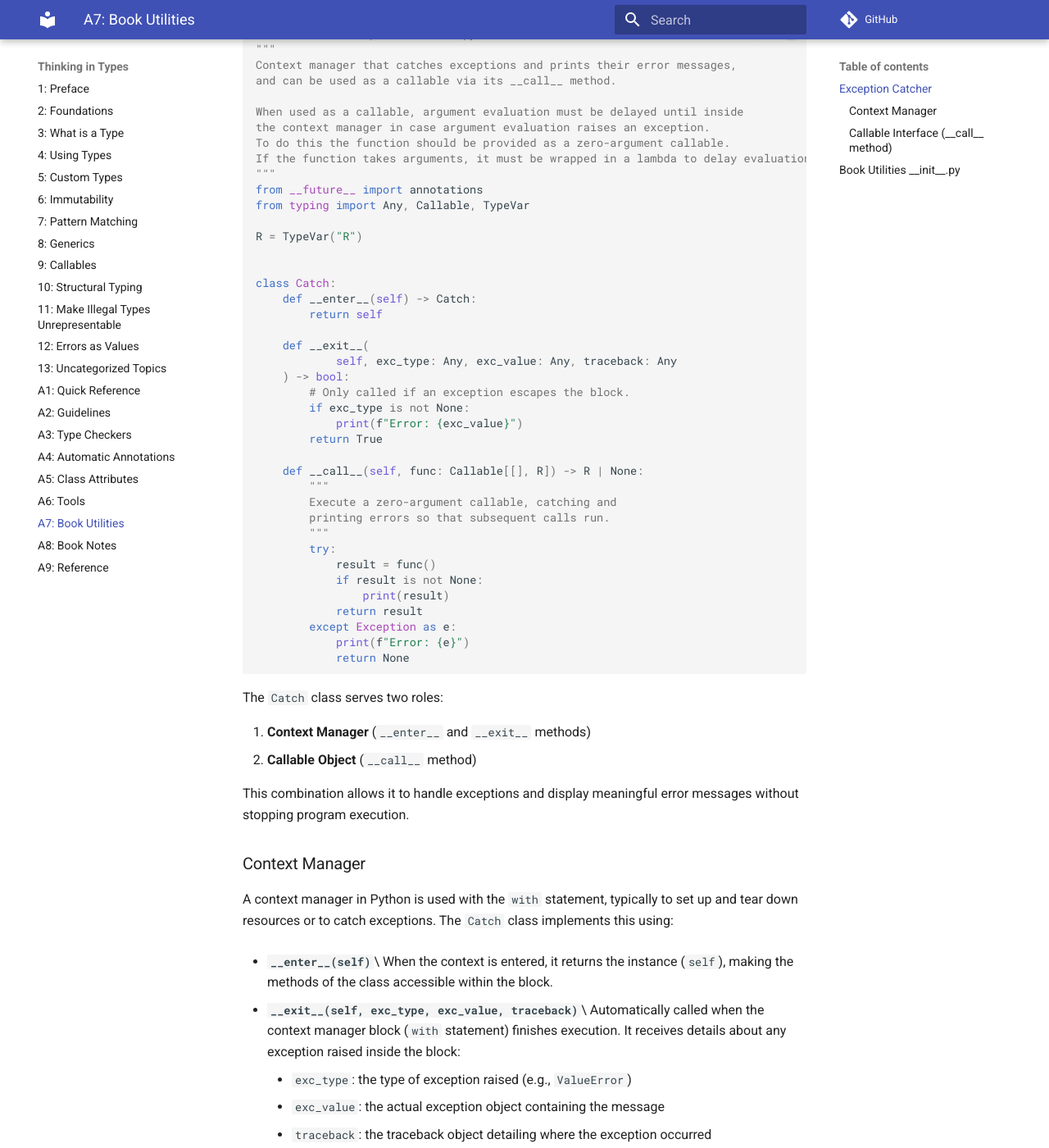
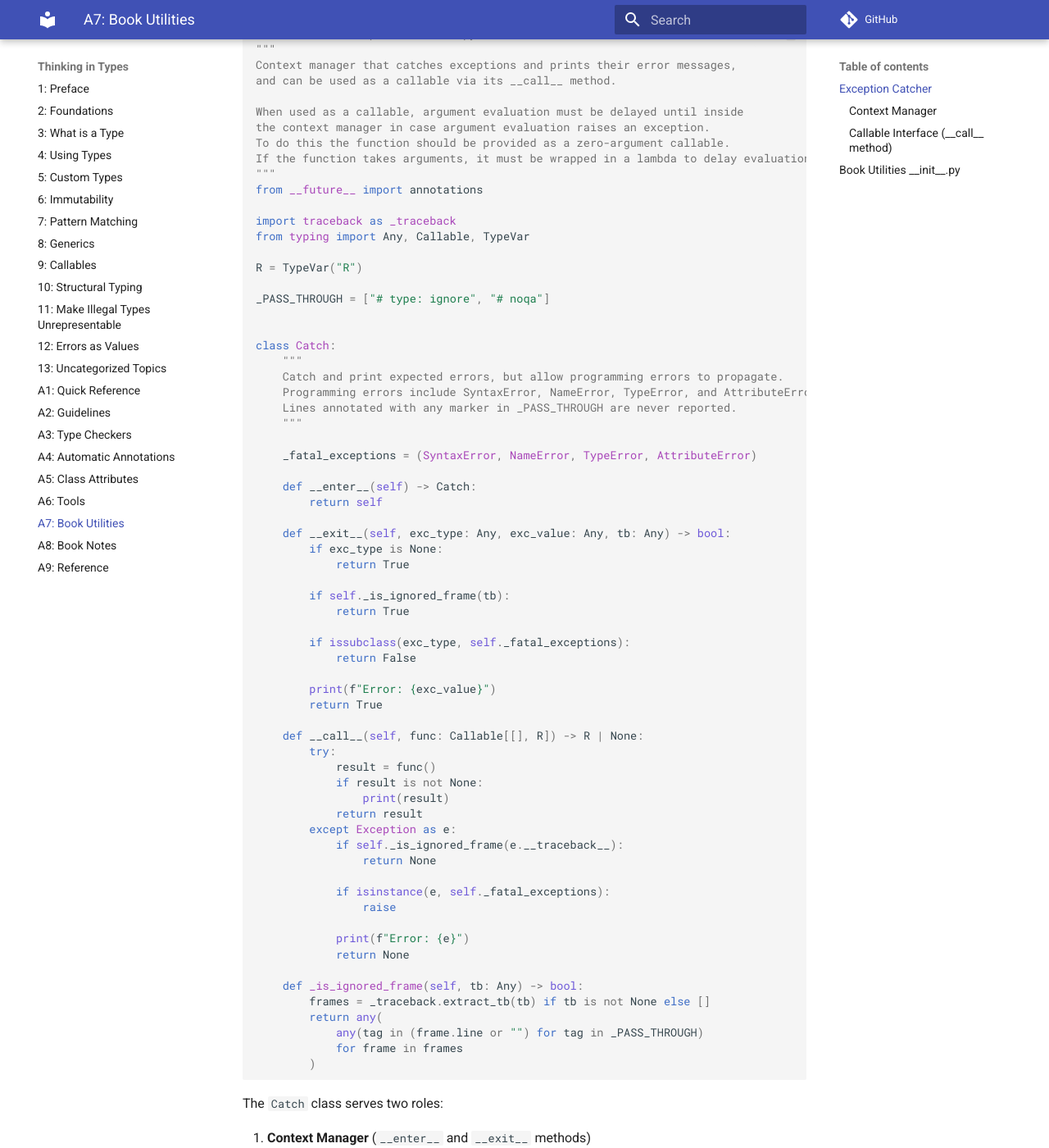
Before and after one commit to ThinkingInTypes/ThinkingInTypes.github.io, an MkDocs documentation site: the page built from Chapters/Z07_Appendix_Book_Utilities.md, in a window 1280 px wide and 1400 px high, scrolled down 419 px. Shown: the whole window at 82% size. Built offline with MkDocs 1.6.1 and Material for MkDocs 9.7.7, drawn with Linux system fonts in a browser that asks for light colours; comment, search, counter and statistics services are not loaded.

Commit message:
Filter expected exceptions, allow syntax errors to pass through and be reported

````diff
--- a/Chapters/Z07_Appendix_Book_Utilities.md
+++ b/Chapters/Z07_Appendix_Book_Utilities.md
@@ -22,36 +22,62 @@ To do this the function should be provided as a zero-argument callable.
 If the function takes arguments, it must be wrapped in a lambda to delay evaluation.
 """
 from __future__ import annotations
+
+import traceback as _traceback
 from typing import Any, Callable, TypeVar
 
 R = TypeVar("R")
 
+_PASS_THROUGH = ["# type: ignore", "# noqa"]
+
 
 class Catch:
+    """
+    Catch and print expected errors, but allow programming errors to propagate.
+    Programming errors include SyntaxError, NameError, TypeError, and AttributeError.
+    Lines annotated with any marker in _PASS_THROUGH are never reported.
+    """
+
+    _fatal_exceptions = (SyntaxError, NameError, TypeError, AttributeError)
+
     def __enter__(self) -> Catch:
         return self
 
-    def __exit__(
-            self, exc_type: Any, exc_value: Any, traceback: Any
-    ) -> bool:
-        # Only called if an exception escapes the block.
-        if exc_type is not None:
-            print(f"Error: {exc_value}")
+    def __exit__(self, exc_type: Any, exc_value: Any, tb: Any) -> bool:
+        if exc_type is None:
+            return True
+
+        if self._is_ignored_frame(tb):
+            return True
+
+        if issubclass(exc_type, self._fatal_exceptions):
+            return False
+
+        print(f"Error: {exc_value}")
         return True
 
     def __call__(self, func: Callable[[], R]) -> R | None:
-        """
-        Execute a zero-argument callable, catching and
-        printing errors so that subsequent calls run.
-        """
         try:
             result = func()
             if result is not None:
                 print(result)
             return result
         except Exception as e:
+            if self._is_ignored_frame(e.__traceback__):
+                return None
+
+            if isinstance(e, self._fatal_exceptions):
+                raise
+
             print(f"Error: {e}")
             return None
+
+    def _is_ignored_frame(self, tb: Any) -> bool:
+        frames = _traceback.extract_tb(tb) if tb is not None else []
+        return any(
+            any(tag in (frame.line or "") for tag in _PASS_THROUGH)
+            for frame in frames
+        )
 ```
 
 The `Catch` class serves two roles:
````
